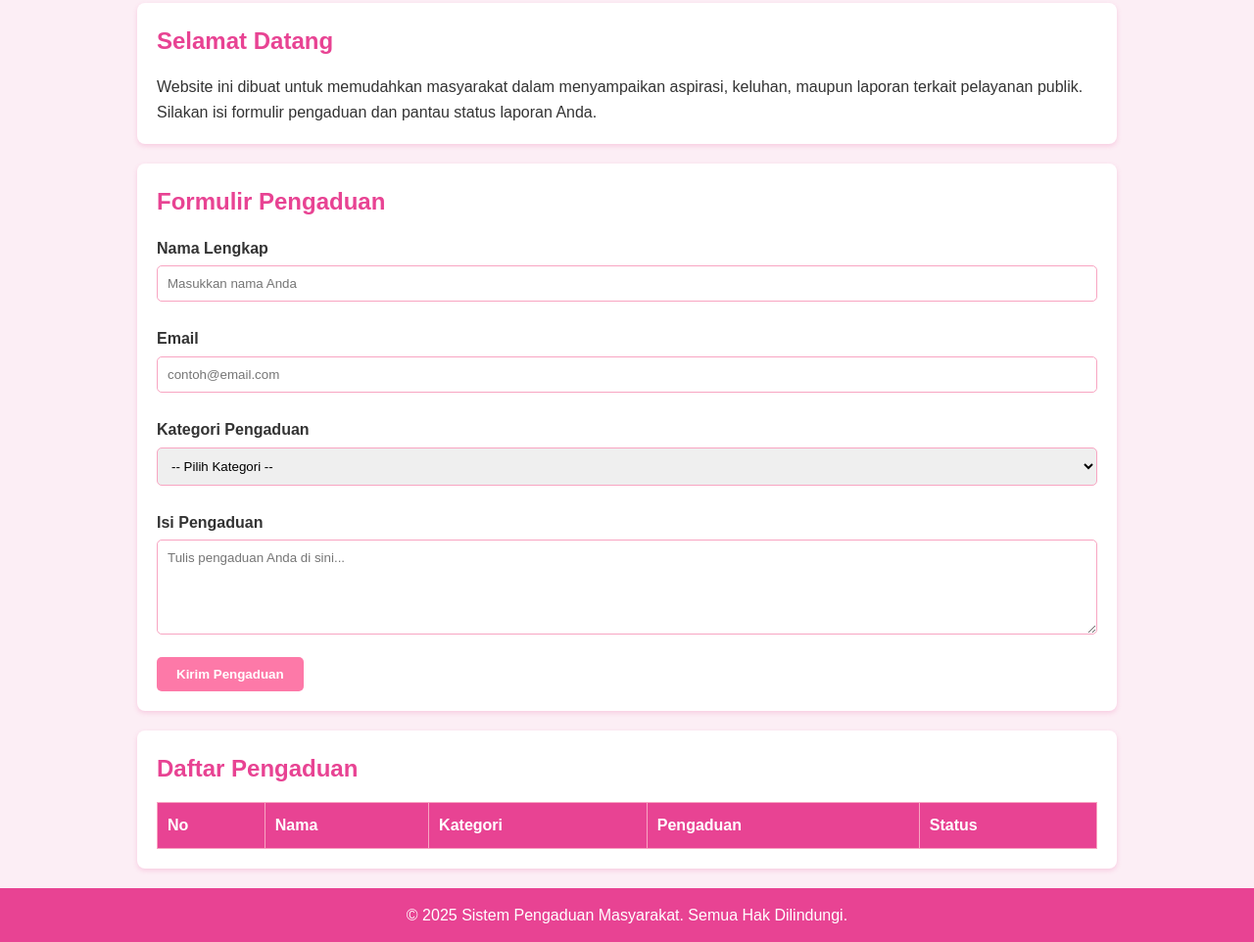
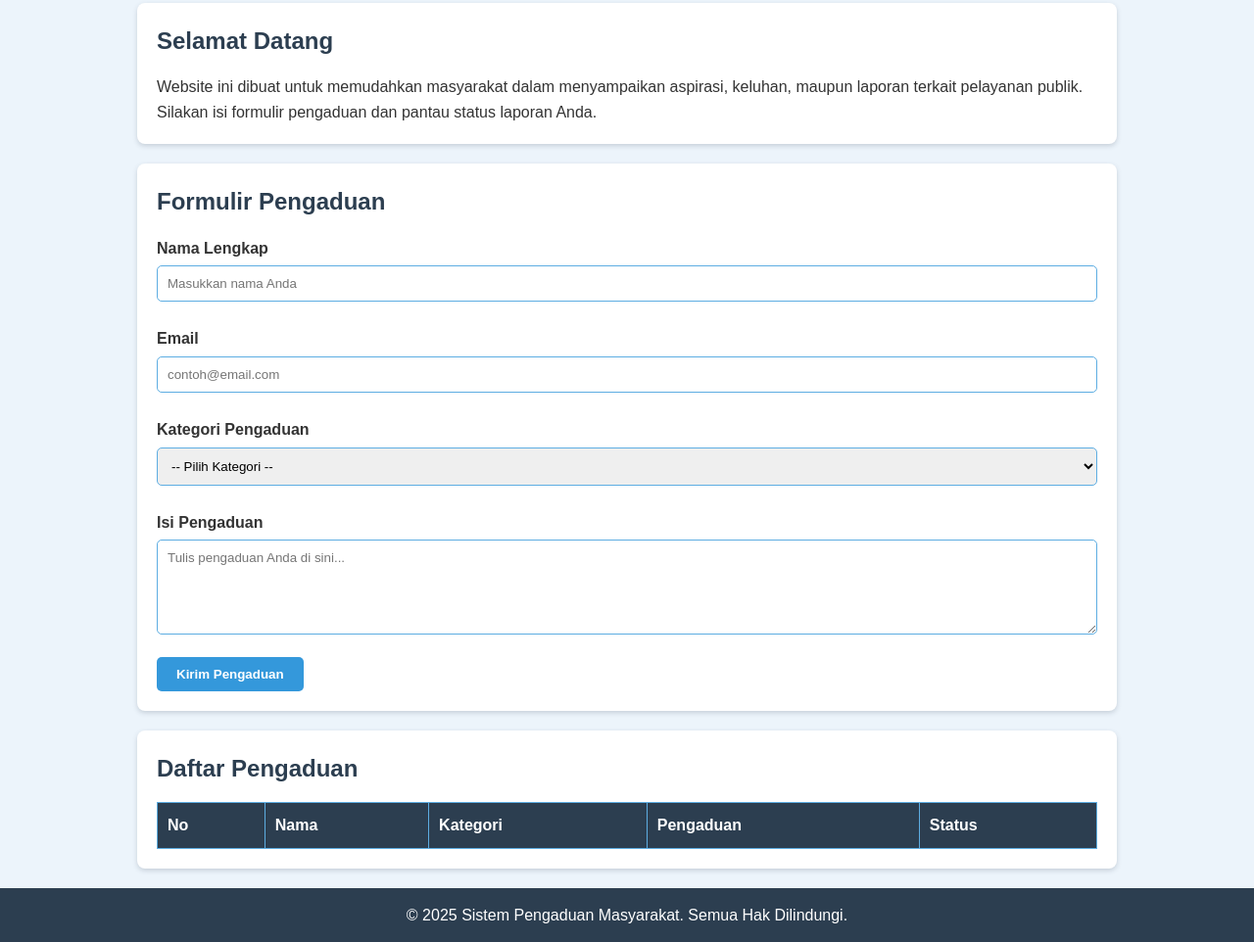
Before and after one commit to dealopa/Kelompok_7, a plain HTML site: page pengaduan/index.html in a window 1280 px wide. Shown: the part 144-1106 px from the top of the page at 98% size. Drawn offline with Linux system fonts and the light colour scheme.

Commit message:
Update style.css

```diff
--- a/pengaduan/style.css
+++ b/pengaduan/style.css
@@ -7,13 +7,13 @@
 }
 
 body {
-    background: #fceef5; /* pink sangat lembut */
+    background: #ecf4fb; /* biru sangat lembut */
     color: #333;
     line-height: 1.6;
 }
 
 header {
-    background: #e84393; /* pink gelap */
+    background: #2c3e50; /* biru tua */
     color: #fff;
     padding: 20px;
     text-align: center;
@@ -36,7 +36,7 @@ nav a {
 
 nav a:hover {
     text-decoration: underline;
-    color: #ffd6e0; /* pink muda saat hover */
+    color: #5dade2; /* biru muda saat hover */
 }
 
 .container {
@@ -50,12 +50,12 @@ nav a:hover {
     padding: 20px;
     margin-bottom: 20px;
     border-radius: 8px;
-    box-shadow: 0 2px 5px rgba(232, 67, 147, 0.2); /* shadow pink */
+    box-shadow: 0 2px 5px rgba(44, 62, 80, 0.2); /* shadow biru tua */
 }
 
 h2 {
     margin-bottom: 15px;
-    color: #e84393;
+    color: #2c3e50;
 }
 
 form label {
@@ -69,23 +69,32 @@ form textarea,
 form select {
     width: 100%;
     padding: 10px;
-    border: 1px solid #f8a5c2;
+    border: 1px solid #5dade2;
     border-radius: 5px;
     margin-bottom: 15px;
 }
 
+form input:focus,
+form textarea:focus,
+form select:focus {
+    border: 1px solid #3498db;
+    outline: none;
+    box-shadow: 0 0 5px rgba(52, 152, 219, 0.3);
+}
+
 form button {
-    background: #fd79a8; /* pink soft */
+    background: #3498db; /* biru soft */
     color: #fff;
     padding: 10px 20px;
     border: none;
     border-radius: 5px;
     cursor: pointer;
     font-weight: bold;
+    transition: background 0.3s ease;
 }
 
 form button:hover {
-    background: #e84393; /* pink lebih gelap */
+    background: #2c3e50; /* biru tua */
 }
 
 table {
@@ -95,18 +104,18 @@ table {
 
 table th,
 table td {
-    border: 1px solid #f8a5c2;
+    border: 1px solid #5dade2;
     padding: 10px;
     text-align: left;
 }
 
 table th {
-    background: #e84393;
+    background: #2c3e50;
     color: #fff;
 }
 
 footer {
-    background: #e84393;
+    background: #2c3e50;
     color: #fff;
     text-align: center;
     padding: 15px;
```
